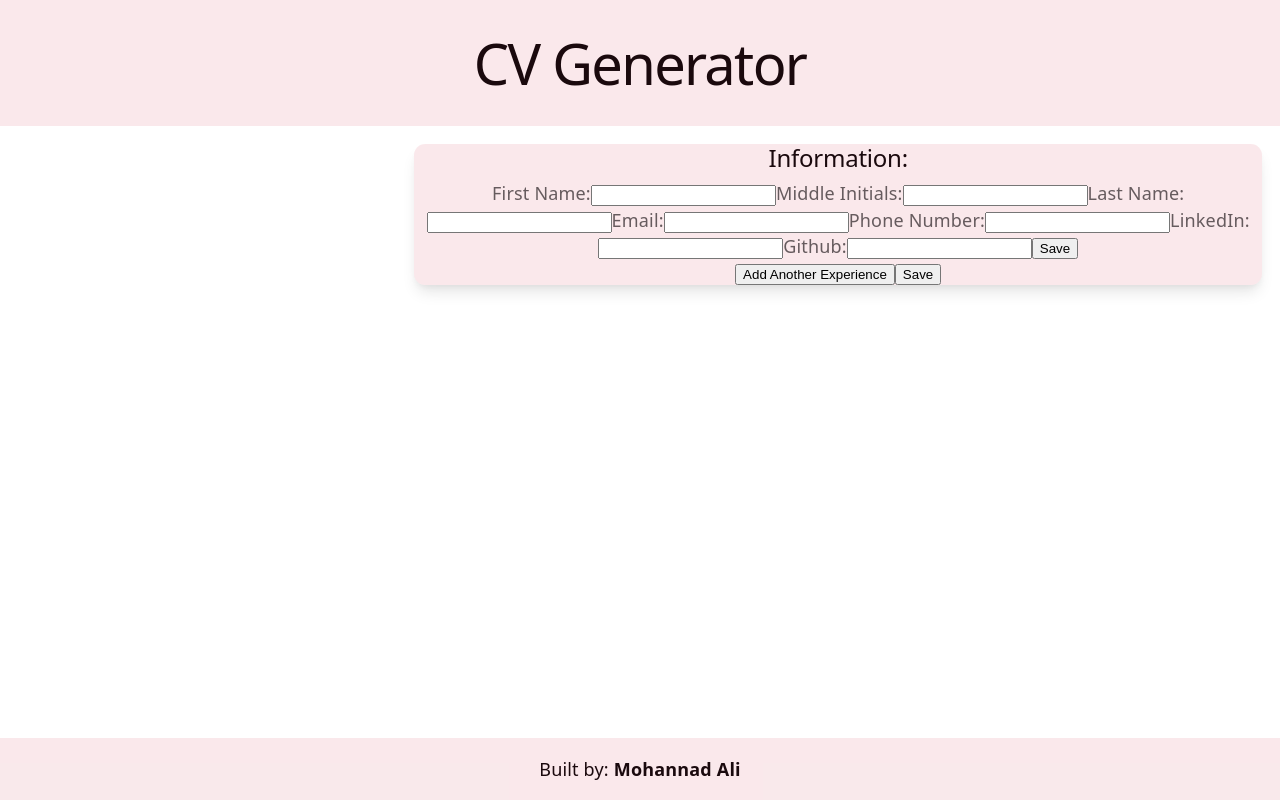
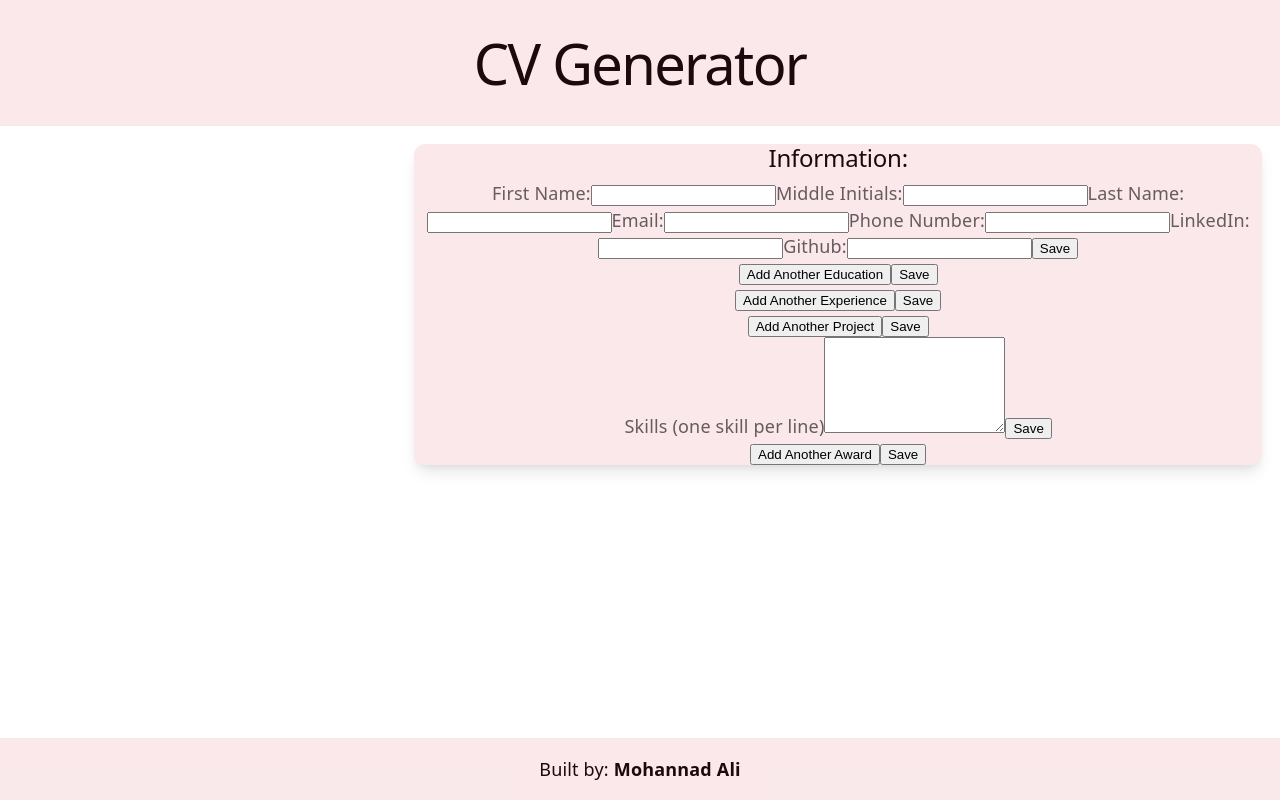
Before and after one commit to Ali7488/CV-App, a React (Vite) app: page / in a window 1280 px wide. Built offline with nearby package versions, Linux system fonts and the light colour scheme.

Commit message:
components created for skills, and all components are added to the CVFormPanel

```diff
--- a/src/components/CVFormPanel.jsx
+++ b/src/components/CVFormPanel.jsx
@@ -1,12 +1,20 @@
+import { Awards } from "./awards.jsx";
+import { Education } from "./education.jsx";
 import { Experience } from "./experience.jsx";
 import { PersonalInfo } from "./personalInfo";
+import { Skills } from "./skills.jsx";
+import { Projects } from "./technicalProjects.jsx";
 
 export function CVFormPanel({ onSaveSection }) {
   return (
     <section className="form-panel">
       <h2>Information:</h2>
       <PersonalInfo onSaveSection={onSaveSection} />
+      <Education onSaveSection={onSaveSection} />
       <Experience onSaveSection={onSaveSection} />
+      <Projects onSaveSection={onSaveSection} />
+      <Skills onSaveSection={onSaveSection} />
+      <Awards onSaveSection={onSaveSection} />
     </section>
   );
 }
--- a/src/components/skills.jsx
+++ b/src/components/skills.jsx
@@ -0,0 +1,31 @@
+import { useState } from "react";
+
+export function Skills({ onSaveSection }) {
+  const [skills, setSkills] = useState("");
+
+  function handleChange(event) {
+    const skillsText = event.target.value;
+    setSkills(skillsText);
+  }
+
+  function handleSubmit(event) {
+    event.preventDefault();
+
+    onSaveSection("skills", skills);
+  }
+
+  return (
+    <form className="form-card" onSubmit={handleSubmit}>
+      <label htmlFor="skills">Skills (one skill per line)</label>
+      <textarea
+        id="skills"
+        name="skills"
+        value={skills}
+        onChange={(event) => handleChange(event)}
+        maxLength={500}
+        rows={6}
+      />
+      <button type="submit">Save</button>
+    </form>
+  );
+}
```
